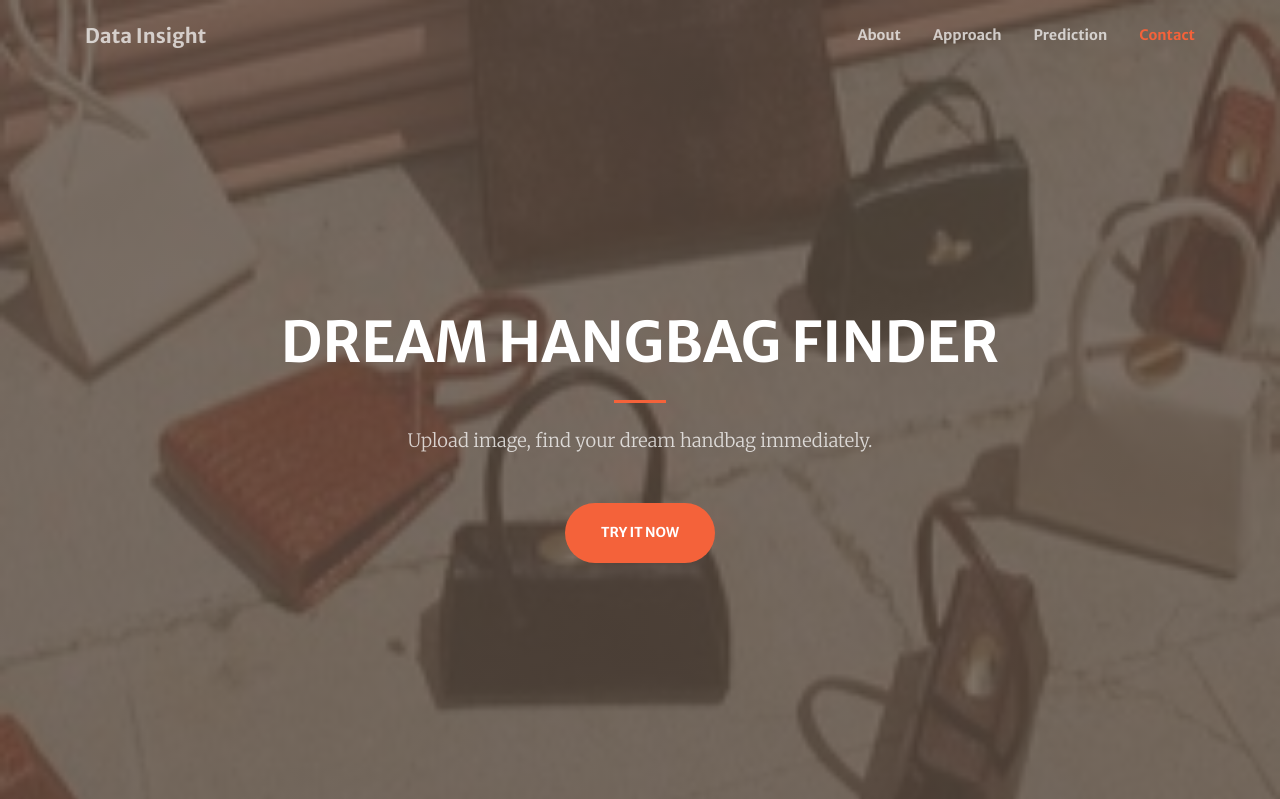
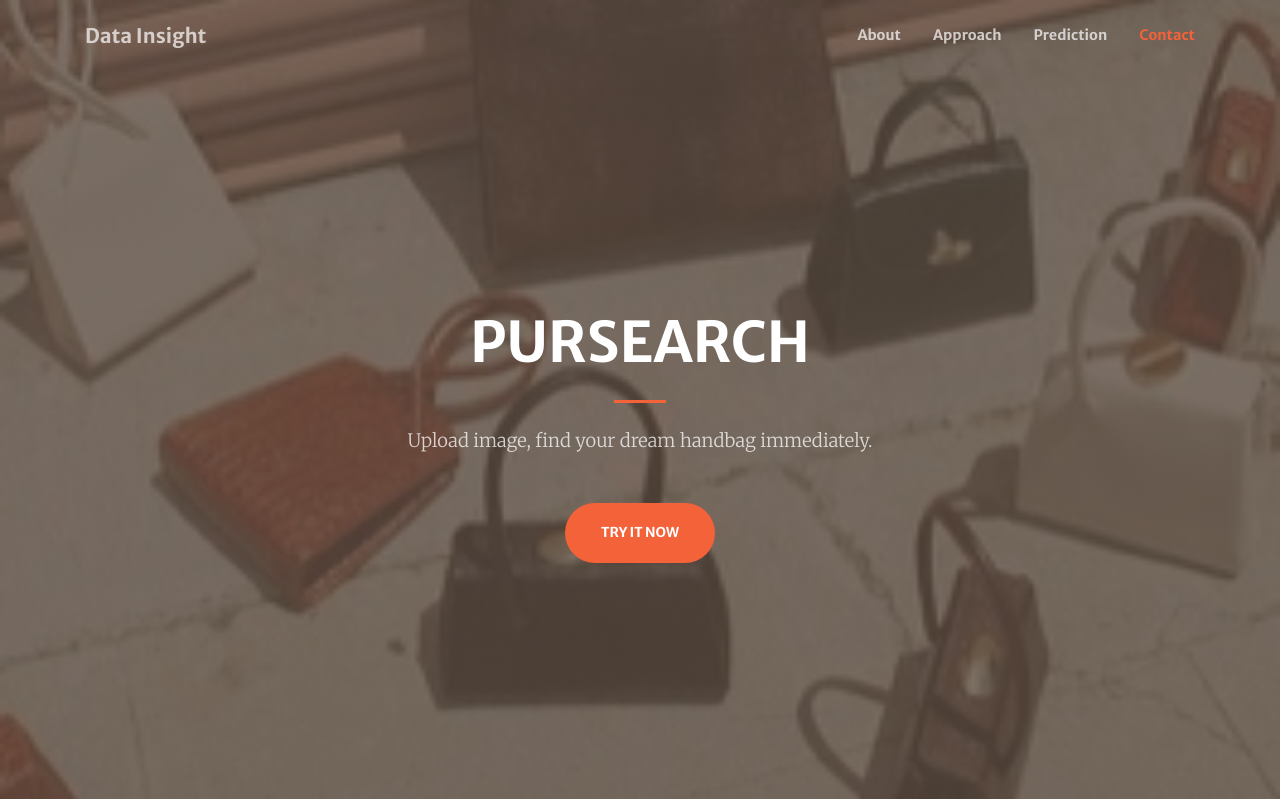
Before and after one commit to jenniening/Pursearch, a Flask app: page / in a window 1280 px wide. Shown: the top 799 px of the page. Run offline with Flask 2, Linux system fonts and the light colour scheme; parts of the project's set-up code (start-up, migrations or seed data) failed here and were passed over; some libraries are stand-ins or nearby versions.

Commit message:
change name

```diff
--- a/src/templates/home.html
+++ b/src/templates/home.html
@@ -58,7 +58,7 @@
     <div class="container h-100">
       <div class="row h-100 align-items-center justify-content-center text-center">
         <div class="col-lg-10 align-self-end">
-          <h1 class="text-uppercase text-white font-weight-bold">Dream Hangbag Finder</h1>
+          <h1 class="text-uppercase text-white font-weight-bold">Pursearch</h1>
           <hr class="divider my-4">
         </div>
         <div class="col-lg-8 align-self-baseline">
```
